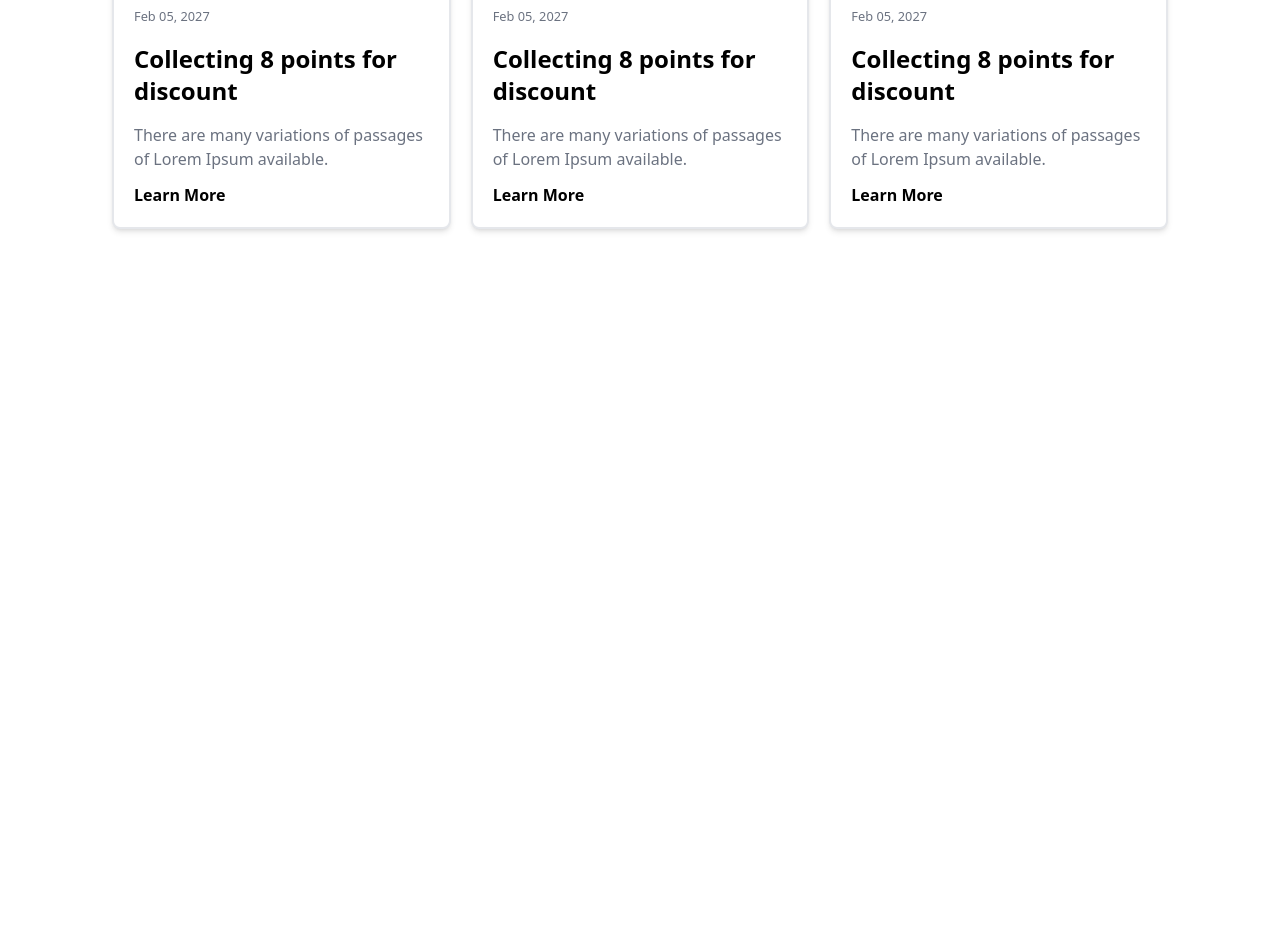
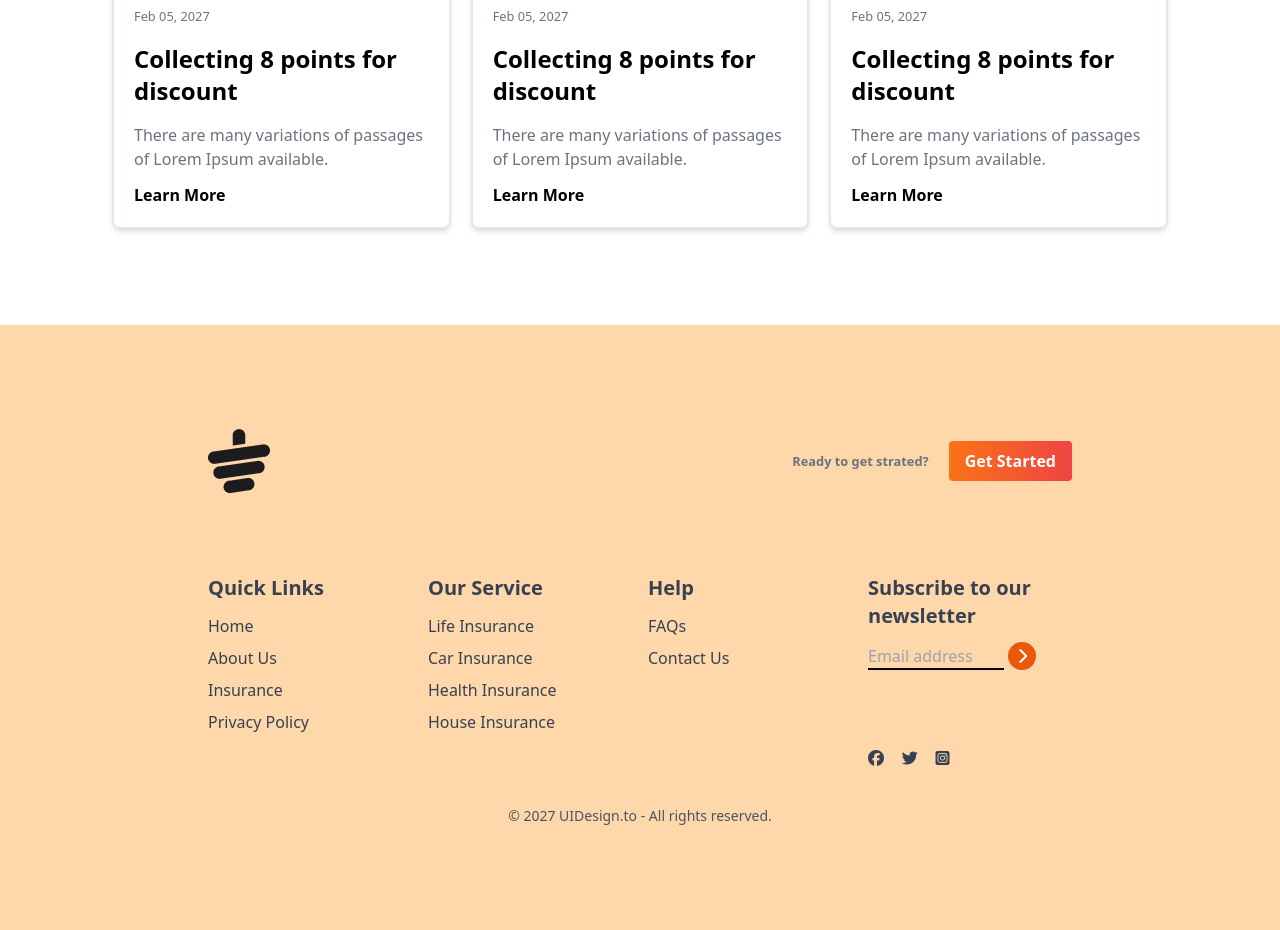
Before and after one commit to Tofael66/Tea-House-web, a plain HTML site: page index.html in a window 1280 px wide. Shown: the part 2959-3889 px from the top of the page. Before the commit the page ends 3284 px from the top, so only its background shows below. Drawn offline with nearby package versions, Linux system fonts and the light colour scheme.

Commit message:
all tea web done

```diff
--- a/index.html
+++ b/index.html
@@ -168,8 +168,8 @@
   <div class="relative py-24">
 
     <!-- Middle card -->
-   <div class="absolute z-10 top-44 md:top-52">
-    <div class=" h-56 w-3/4 md:w-3/4 bg-white text-black rounded-lg flex items-center px-10  ">
+   <div class="absolute z-10 top-44 md:top-52 ">
+    <div class=" h-56 w-3/4 md:w-3/4 bg-white text-black rounded-lg flex items-center px-10 overflow-auto ">
 
       <div class=" absolute -top-5 -left-5 bg-white rounded-full">
         <img class="p-1" src="images/client.png" alt="">
@@ -235,7 +235,7 @@
    <!-- card container -->
     <div class=" grid grid-cols-1 md:grid-cols-3 lg:grid-cols-3 gap-8 md:gap-5">
       <!-- card -1 -->
-       <div class=" items-center rounded-lg shadow-md bg-white overflow-hidden p-5 border-solid border-2">
+       <div class=" items-center rounded-lg shadow-md bg-white overflow-hidden p-5 border-solid border-2 ">
         <!-- image -->
          <div class="mb-5"><img src="images/news-1.png" alt=""></div>
 <div >
@@ -276,5 +276,109 @@
 
 
    </main>
+
+
+   <!-- footer section -->
+    <footer class="bg-orange-200  text-gray-700 py-10 px-4 md:px-16">
+<div class=" w-9/12 mx-auto mt-10 md:mt-16 lg:mt-16  mb-10 md:mb-16 lg:mb-16 ">
+
+  <!-- logu -->
+   <div class="mb-20 flex justify-between ">
+    <!-- imgage -->
+    <div class=""><img src="images/cup.png" alt=""></div>
+
+    <div class="flex items-center gap-5 ">
+       <small class="font-semibold text-gray-500 ">  Ready to get strated?</small>
+    <button class="bg-gradient-to-r text-white font-bold  from-orange-500 to-red-500 px-4 py-2 rounded ">Get Started</button>
+    </div>
+
+   </div>
+
+   <div class="grid grid-cols-1 md:grid-cols-2 lg:grid-cols-4 gap-4">
+    <!-- first coliumn -->
+     <div >
+      <h3 class="font-semibold text-xl mb-3">Quick Links</h3>
+      <ul class="space-y-2">
+        <li>
+          <a  class="hover:text-orange-600" href="#"> Home</a>
+        </li>
+        <li>
+          <a  class="hover:text-orange-600" href="#">About Us</a>
+        </li>
+        <li>
+          <a  class="hover:text-orange-600" href="#"> Insurance</a>
+        </li>
+        <li>
+          <a  class="hover:text-orange-600" href="#"> Privacy Policy</a>
+        </li>
+     </ul>
+
+     </div>
+
+     <!-- secend column -->
+     <div >
+      <h3 class="font-semibold text-xl mb-3">Our Service</h3>
+      <ul class="space-y-2">
+        <li>
+          <a  class="hover:text-orange-600" href="#"> Life Insurance</a>
+        </li>
+        <li>
+          <a  class="hover:text-orange-600" href="#">Car Insurance</a>
+        </li>
+        <li>
+          <a  class="hover:text-orange-600" href="#">Health Insurance</a>
+        </li>
+        <li>
+          <a  class="hover:text-orange-600" href="#"> House Insurance</a>
+        </li>
+     </ul>
+
+     </div>
+
+     <!-- Third column -->
+     <div >
+      <h3 class="font-semibold text-xl mb-3">Help</h3>
+      <ul class="space-y-2">
+        <li>
+          <a  class="hover:text-orange-600" href="#"> FAQs</a>
+        </li>
+        <li>
+          <a  class="hover:text-orange-600" href="#">Contact Us</a>
+        </li>
+
+
+
+     </ul>
+
+     </div>
+
+
+     <!-- fourth column -->
+
+     <div >
+      <h3 class="font-semibold text-xl mb-3">Subscribe to our newsletter</h3>
+     <div class="flex flex-col space-y-2">
+      <div>
+        <input class="bg-transparent border-b-2 border-black w-4/6" type="text" placeholder="Email address" name=" " id="">
+        <!-- shevron -->
+        <i class="fa-solid fa-chevron-right bg-orange-600  rounded-full w-7 h-7 justify-center items-center inline-flex text-white"></i>
+
+        <div class="flex  justify-between w-2/5 mb-2 mt-20 ">
+          <i class="fa-brands fa-facebook"></i>
+          <i class="fa-brands fa-twitter"></i>
+          <i class="fa-brands fa-square-instagram"></i>
+        </div>
+      </div>
+     </div>
+ </div>
+</div>
+
+
+   <div class=" text-center pt-4 mt-4 ">
+    <p class="text-sm text-gray-600">© 2027 UIDesign.to - All rights reserved.</p>
+   </div>
+
+</div>
+    </footer>
 </body>
 </html>
```
